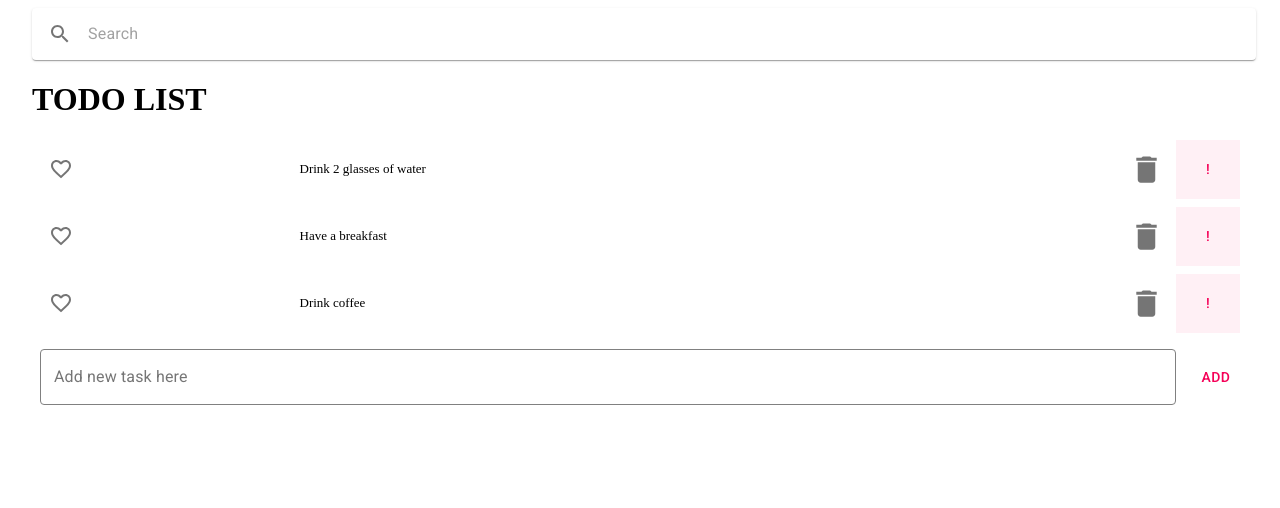
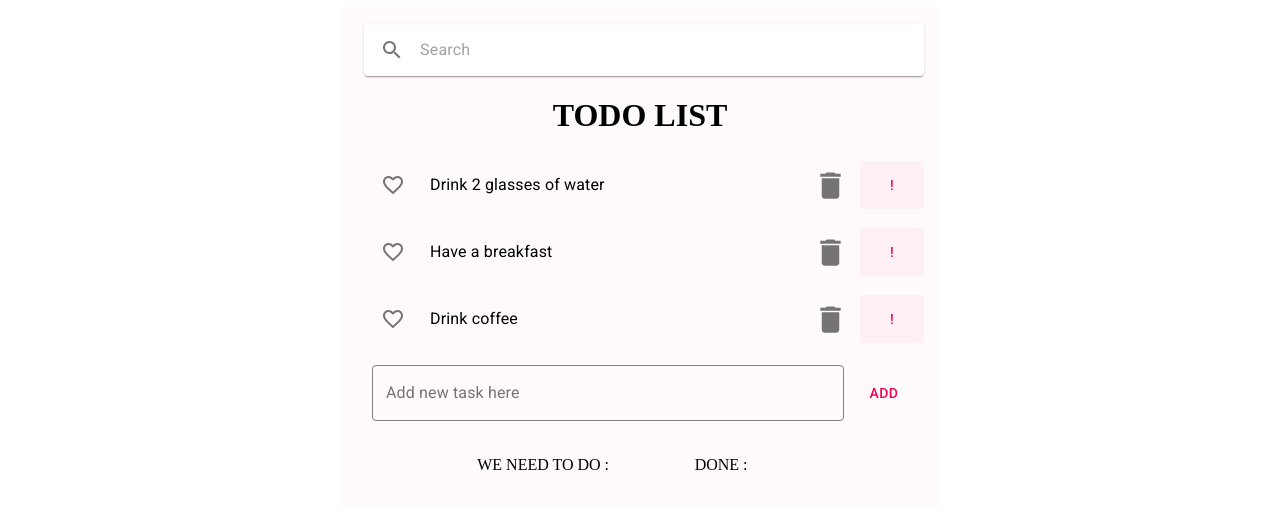
Before and after one commit to Natalina27/Todo_Udemy_UB, a React (Create React App) app: page / in a window 1280 px wide. Shown: the top 508 px of the page. Built offline with nearby package versions, Linux system fonts and the light colour scheme.

Commit message:
MUI styles

```diff
--- a/src/components/App/App.jsx
+++ b/src/components/App/App.jsx
@@ -5,6 +5,7 @@ import InputItem from "../InputItem/InputItem.jsx";
 import Footer from "../Footer/Footer";
 import 'typeface-roboto';
 import {Container} from "@material-ui/core";
+import styles from './App.module.css';
 
 
 const App = () => {
@@ -29,7 +30,7 @@ const App = () => {
     ];
 
     return(
-        <Container>
+        <Container  maxWidth="sm" className={styles.container}>
             < SearchItem/>
             < ItemList items={items}/>
             < InputItem/>
--- /dev/null
+++ b/src/components/App/App.module.css
@@ -0,0 +1,5 @@
+.container{
+    padding-top: 1em;
+    padding-right: 30em;
+    background-color: snow;
+}
--- a/src/components/Footer/Footer.jsx
+++ b/src/components/Footer/Footer.jsx
@@ -1,8 +1,12 @@
 import React from "react";
+import styles from './Footer.module.css';
 
-const Footer = () => {
-    return (
-        <div></div>
+const Footer = ({done,toDo}) =>{
+    return(
+        <div className={styles.footer}>
+            <span>WE NEED TO DO : {toDo}</span>
+            <span>DONE : {done}</span>
+        </div>
     )
 };
 
--- /dev/null
+++ b/src/components/Footer/Footer.module.css
@@ -0,0 +1,11 @@
+.footer{
+    display: flex;
+    justify-content: space-evenly;
+    align-items: center;
+    height: 40%;
+    width:80%;
+    /*font-size: 30px;*/
+    font-family: American Typewriter sans-serif;
+    margin: 5%;
+    padding-bottom: 2em;
+}
--- a/src/components/InputItem/InputItem.jsx
+++ b/src/components/InputItem/InputItem.jsx
@@ -14,17 +14,17 @@ const CssTextField = withStyles({
             color: 'pink',
         },
         '& .MuiInput-underline:after': {
-            borderBottomColor: 'pink',
+            borderBottomColor: '#f48fb1',
         },
         '& .MuiOutlinedInput-root': {
             '& fieldset': {
                 borderColor: 'grey',
             },
             '&:hover fieldset': {
-                borderColor: 'violet',
+                borderColor: '#e91e63',
             },
             '&.Mui-focused fieldset': {
-                borderColor: 'pink',
+                borderColor: '#f48fb1',
             },
         },
     },
--- a/src/components/Item/Item.jsx
+++ b/src/components/Item/Item.jsx
@@ -8,22 +8,32 @@ import Favorite from '@material-ui/icons/Favorite';
 import IconButton from '@material-ui/core/IconButton';
 import DeleteIcon from '@material-ui/icons/Delete';
 import Button from '@material-ui/core/Button';
+import ListItem from '@material-ui/core/ListItem';
+import ListItemText from '@material-ui/core/ListItemText';
+
+
 
 
 const Item = ({label, important = false}) => {
-
+   // const [dense] = React.useState(false);
     return (
         <Box  m={1} className={styles.box}>
+            <div className={styles.box1}>
                 <Checkbox
                     icon={<FavoriteBorder />}
                     checkedIcon={<Favorite />}
                     value="checked"
 
                 />
-                <div className={styles.text}>
-                {label}
-                </div>
-            <div className={styles.buttons}>
+            <ListItem className={styles.box}>
+                <ListItemText
+                   // dense={dense}
+                    primary={label}
+                    // secondary={secondary ? 'Secondary text' : null}
+                />
+            </ListItem>
+            </div>
+            <div className={styles.box2}>
                 <IconButton
                     aria-label="delete"
                     href="#"
--- a/src/components/Item/Item.module.css
+++ b/src/components/Item/Item.module.css
@@ -1,3 +1,16 @@
+.box{
+    display: flex;
+    flex-direction: row;
+    justify-content: space-between;
+    width: 100%;
+}
+.text{
+    display: flex;
+    align-items: center;
+    font-family: Roboto serif;
+    font-size: small;
+}
+
 .important {
     display: flex;
     background: lavenderblush;
@@ -5,22 +18,22 @@
     align-items: center;
     justify-content: center;
     font-weight: bold;
+    width: auto;
+    height: 3em;
 
+}
+.box1{
+    display: flex;
+    align-items: center;
+    justify-content: flex-start;
+    font-family: serif;
+}
+
+.box2{
+    display: flex;
+    align-items: center;
+    justify-content: flex-end;
 }
 .done{
     text-decoration: line-through;
 }
-.box{
-    display: flex;
-    flex-direction: row;
-    justify-content: space-between;
-}
-.text{
-    display: flex;
-    align-items: center;
-    width: 50%;
-    font-size: small;
-}
-.buttons{
-    display: flex;
-}
--- a/src/components/ItemList/ItemList.jsx
+++ b/src/components/ItemList/ItemList.jsx
@@ -10,9 +10,11 @@ const ItemList = ({items}) => {
 
         const { id, ...itemProps} = item; // Rest parameter
         return (
-            <span key={id}>
+
+            <span key={id} >
                 < Item {...itemProps}/>
             </span>
+
         );
     });
 
--- a/src/components/ItemList/ItemList.module.css
+++ b/src/components/ItemList/ItemList.module.css
@@ -1,3 +1,8 @@
 .title{
     font-family: Roboto sans-serif;
+    text-align: center;
 }
+.items {
+    display: flex;
+    justify-content: center;
+}
```
